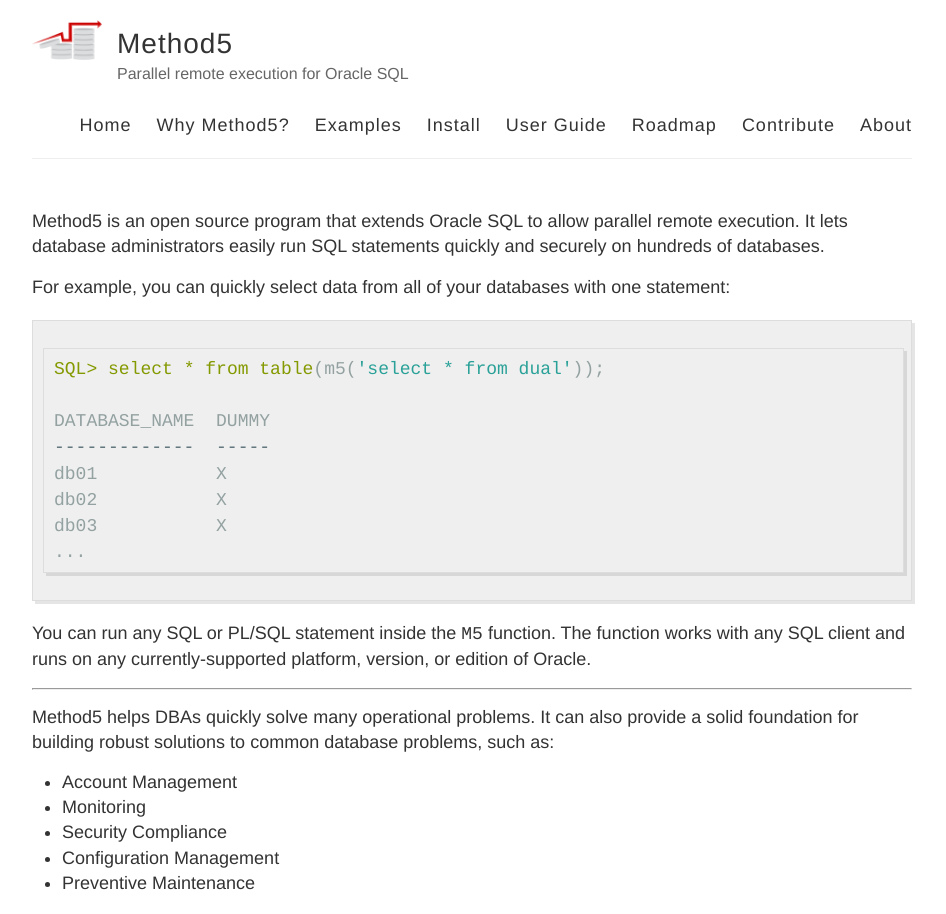
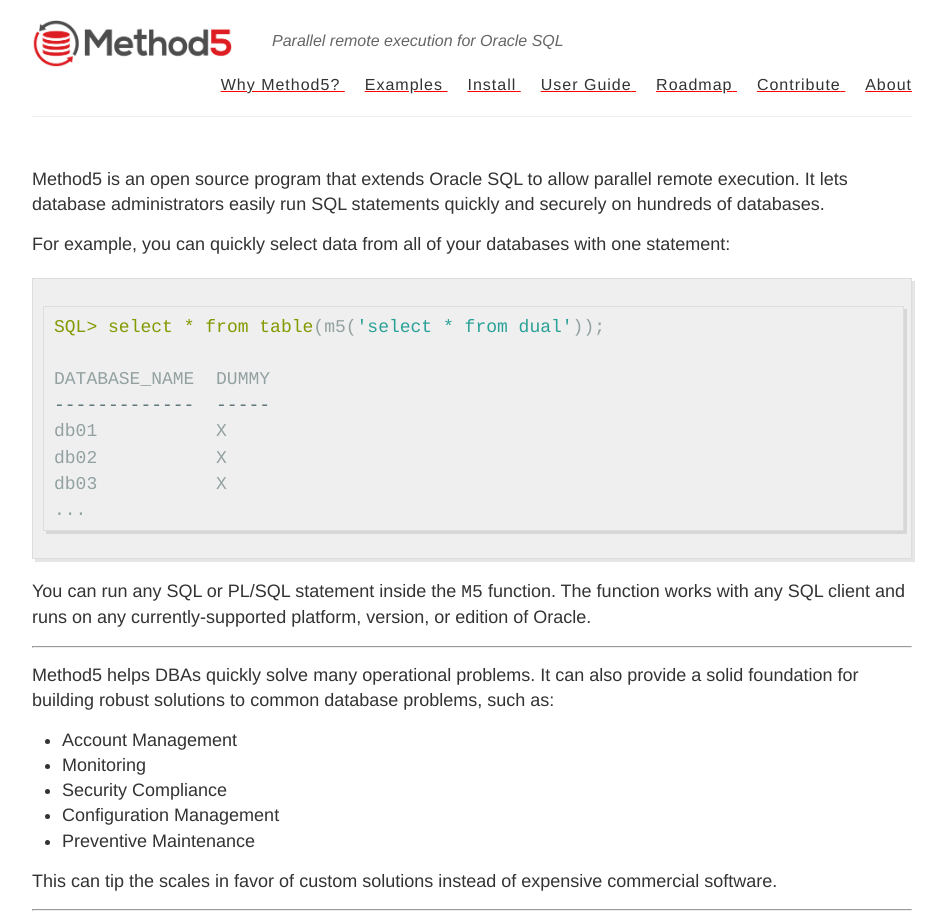
Before and after one commit to method5/method5.github.io, a Jekyll site: the page built from index.md, in a window 1280 px wide. Shown: the top 914 px of the page, without its empty margins (168-1114 px from the left). Built offline with Jekyll 4.4.1, drawn with Linux system fonts in a browser that asks for light colours.

Commit message:
Changed site to use new logo.  This is not the "official" logo yet but it's close.

```diff
--- a/_layouts/default.html
+++ b/_layouts/default.html
@@ -22,12 +22,12 @@
           <a href="{{ site.baseurl }}/" class="site-avatar"><img src="{{ site.avatar }}" /></a>
 
           <div class="site-info">
-            <h1 class="site-name"><a href="{{ site.baseurl }}/">{{ site.name }}</a></h1>
+            <!--<h1 class="site-name"><a href="{{ site.baseurl }}/">{{ site.name }}</a></h1>-->
             <p class="site-description">{{ site.description }}</p>
           </div>
 
           <nav>
-            <a href="{{ site.baseurl }}/">Home</a>
+            <!--<a href="{{ site.baseurl }}/">Home</a>-->
             <a href="{{ site.baseurl }}/why_method5">Why Method5?</a>
             <a href="{{ site.baseurl }}/examples">Examples</a>
             <a href="{{ site.baseurl }}/install">Install</a>
--- a/style.scss
+++ b/style.scss
@@ -165,9 +165,8 @@ img {
 
 .site-avatar {
   float: left;
-  width: 70px;
-  height: 70px;
-  margin-right: 15px;
+  width: 200px;
+  margin-right: 40px;
 
   @include mobile {
     float: none;
@@ -182,6 +181,8 @@ img {
 
 .site-info {
   float: left;
+  margin-top: 15px;
+  font-style: italic;
 
   @include mobile {
     float: none;
@@ -212,9 +213,11 @@ img {
 
 nav {
   float: right;
-  margin-top: 23px; // @TODO: Vertically middle align
+  margin-top: 0px; // @TODO: Vertically middle align
   font-family: $helveticaNeue;
-  font-size: 18px;
+  font-size: 16px;
+  text-decoration: underline;
+  text-decoration-color: red;
 
   @include mobile {
     float: none;
```
Also changed, not shown: images/method5_logo.png, images/method5_logo_old.png (added), images/method5_logo_with_text_old.png (renamed from images/method5_logo_with_text.png).
